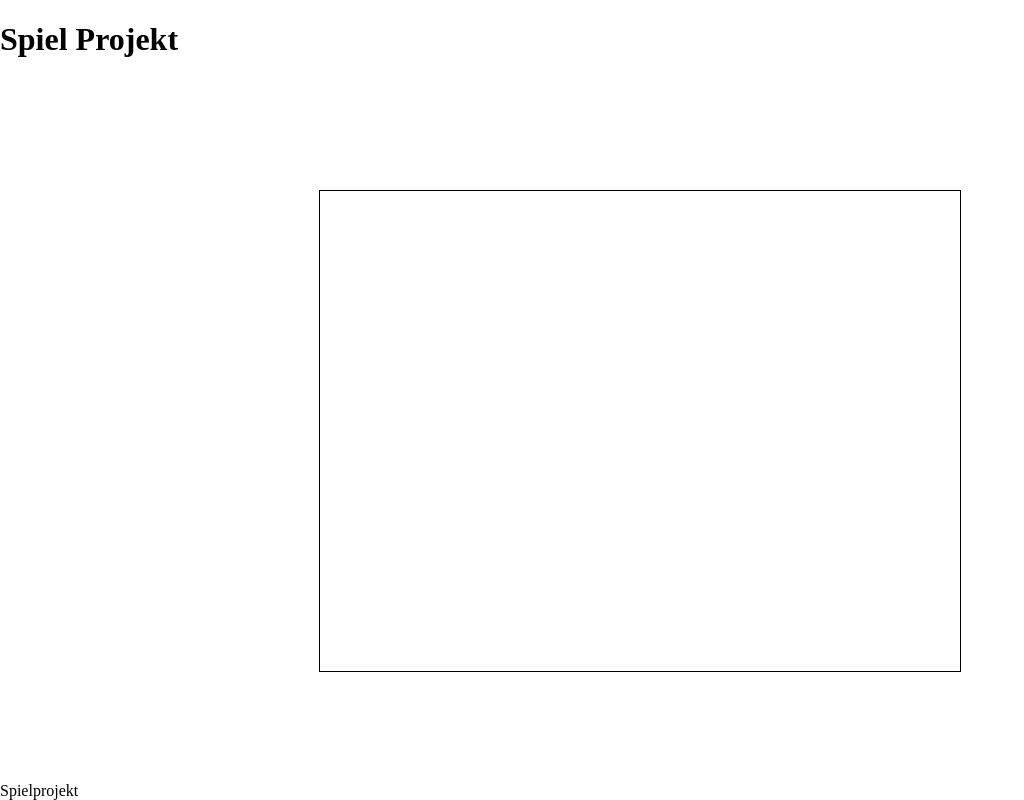
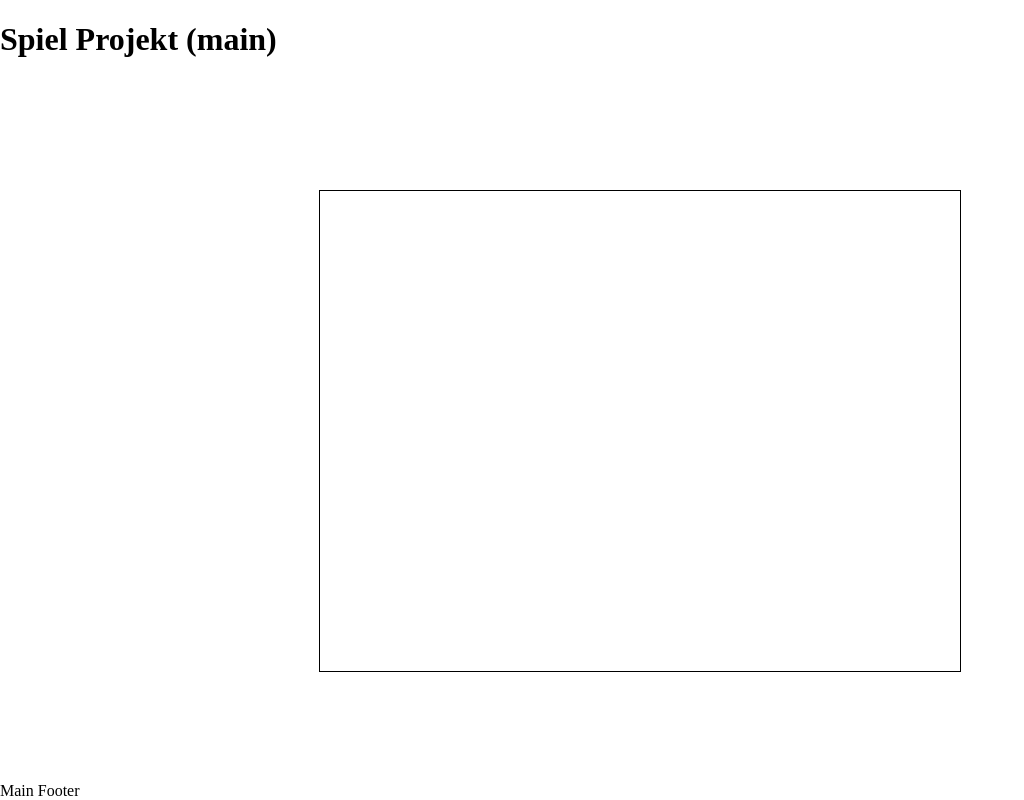
Before and after one commit to gymmu/04-kaplay-project, a website built with Vite: page index.html in a window 1280 px wide. Shown: the whole page, without its empty margins (0-1024 px from the left). Built offline with nearby package versions, Linux system fonts and the light colour scheme; what kaplay would draw is missing.

Commit message:
Neue Titel und so.

```diff
--- a/index.html
+++ b/index.html
@@ -1,23 +1,20 @@
 <!DOCTYPE html>
 <html lang="de">
-<head>
+  <head>
     <meta charset="UTF-8">
     <meta name="viewport" content="width=device-width, initial-scale=1.0">
-    <title>Kaplay Projekt</title>
+    <title>Neuer Main Titel</title>
 
     <link rel="stylesheet" href="style.css">
     <script type="module" src="src/main.js"></script>
-</head>
-<body>
+  </head>
+  <body>
     <header style="grid-area: header">
-        <h1>Spiel Projekt</h1>
+      <h1>Spiel Projekt (main)</h1>
     </header>
 
-    <main style="grid-area: main">
-        <canvas id="game-canvas"></canvas>
-    </main>
+    <main style="grid-area: main"><canvas id="game-canvas"></canvas></main>
 
-    <footer style="grid-area: footer">Spielprojekt</footer>
-
-</body>
+    <footer style="grid-area: footer">Main Footer</footer>
+  </body>
 </html>
```
